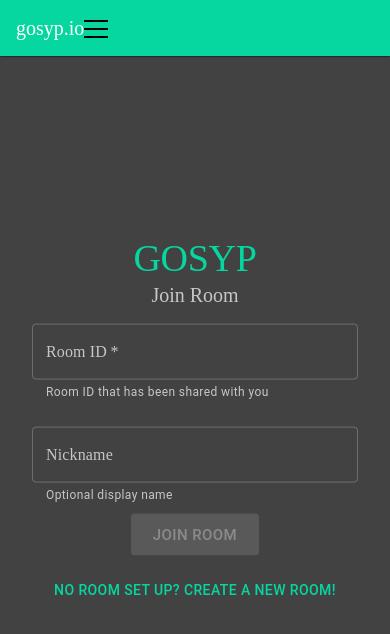
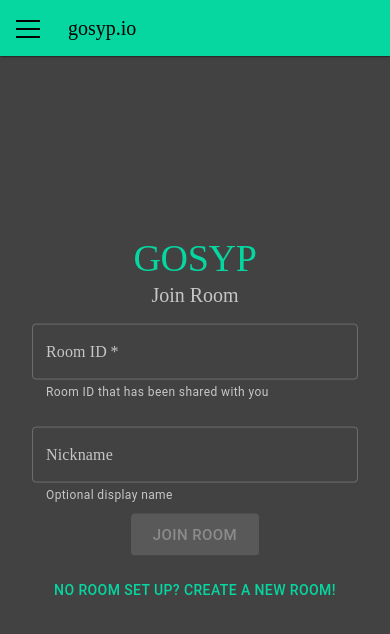
Before and after one commit to MLCochrane/gosyp, a React (Create React App) app in the folder client/: page / in a window 390 px wide. Shown: the top 634 px of the page. Built offline with nearby package versions, Linux system fonts and the light colour scheme; no server answers; a web font is replaced by a local one.

Commit message:
WIP: Title bar changing with room status

```diff
--- a/client/src/view/components/lib/events/rooms.tsx
+++ b/client/src/view/components/lib/events/rooms.tsx
@@ -2,7 +2,7 @@
 import { socket } from 'api';
 import Events from 'view/components/lib/events/eventTypes';
 
-export const HasAddedToRoom = () : [boolean, string, string] => {
+export const HasAddedToRoom = () : [addedToRoom: boolean, roomId: string, message: string] => {
   const [addedToRoom, setAddedToRoom] = useState(false);
   const [roomID, setRoomID] = useState('');
   const [message, setMessage] = useState('');
--- a/client/src/view/components/sidebar/Sidebar.tsx
+++ b/client/src/view/components/sidebar/Sidebar.tsx
@@ -69,7 +69,6 @@
         className={ classes.appBar }
       >
         <Toolbar>
-          <TitleBar />
           <IconButton
             color="inherit"
             aria-label="open drawer"
@@ -79,6 +78,7 @@
           >
             <Burger />
           </IconButton>
+          <TitleBar />
         </Toolbar>
       </AppBar>
       <Hidden lgUp implementation="css">
--- a/client/src/view/components/sidebar/TitleBar.tsx
+++ b/client/src/view/components/sidebar/TitleBar.tsx
@@ -5,23 +5,43 @@
 import {
   Typography,
 } from '@material-ui/core';
-import { makeStyles } from '@material-ui/styles';
-import { RoomDetailsUpdated } from '../lib/events/rooms';
+import { makeStyles } from '@material-ui/core/styles';
+import { HasAddedToRoom, RoomDetailsUpdated } from '../lib/events/rooms';
 
-const useStyles = makeStyles(() => ({
+const useStyles = makeStyles((theme) => ({
   title: {
-    color: 'white',
+    color: 'black',
+    [theme.breakpoints.up('lg')]: {
+      color: 'white',
+    },
   },
 }));
 
 const TitleBar = (): JSX.Element => {
+  const siteTitle = 'gosyp.io';
   const classes = useStyles();
   const [details] = RoomDetailsUpdated();
-  const [title, setTitle] = useState<string>('gosyp.io');
+  const [inRoom, , message] = HasAddedToRoom();
+  const [title, setTitle] = useState<string>(siteTitle);
 
   useEffect(() => {
-    setTitle(title);
+    /**
+     * Unsure if displaying room ID in place of an unset room name provides any
+     * value or if simply showing the "N/A" will suffice.
+     */
+
+    if (details.length) {
+      const roomName = details.filter((el) => el.name === 'Room Name');
+      const roomTitle = `Room Name: ${roomName[0].value}`;
+      setTitle(roomTitle);
+    }
   }, [details]);
+
+  useEffect(() => {
+    if (!inRoom && message === 'Removed from room') {
+      setTitle(siteTitle);
+    }
+  }, [inRoom]);
 
   return (
     <Typography
```
Also changed, not shown: 1 other file (tests, documents, lock files or other folders).
